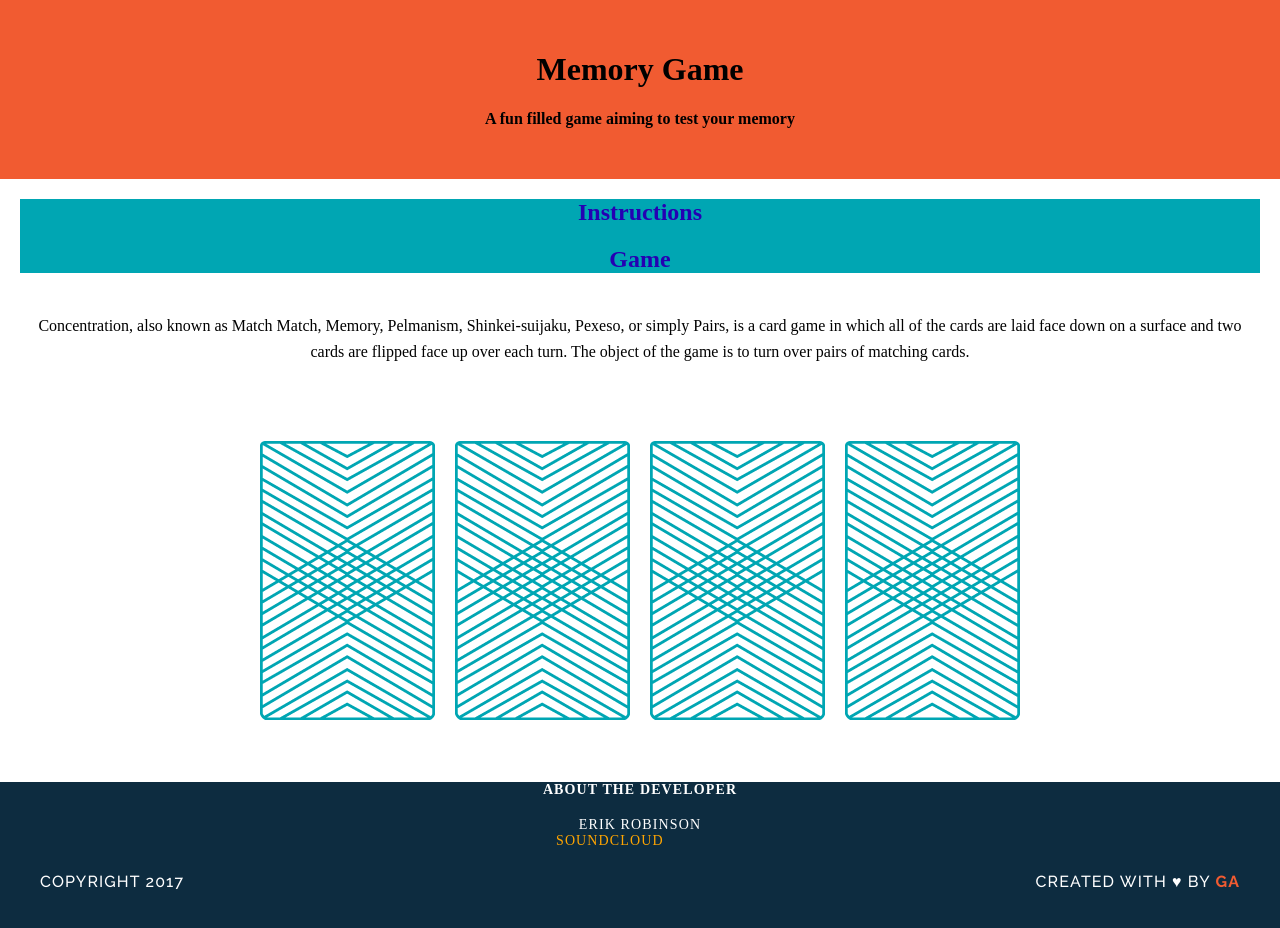
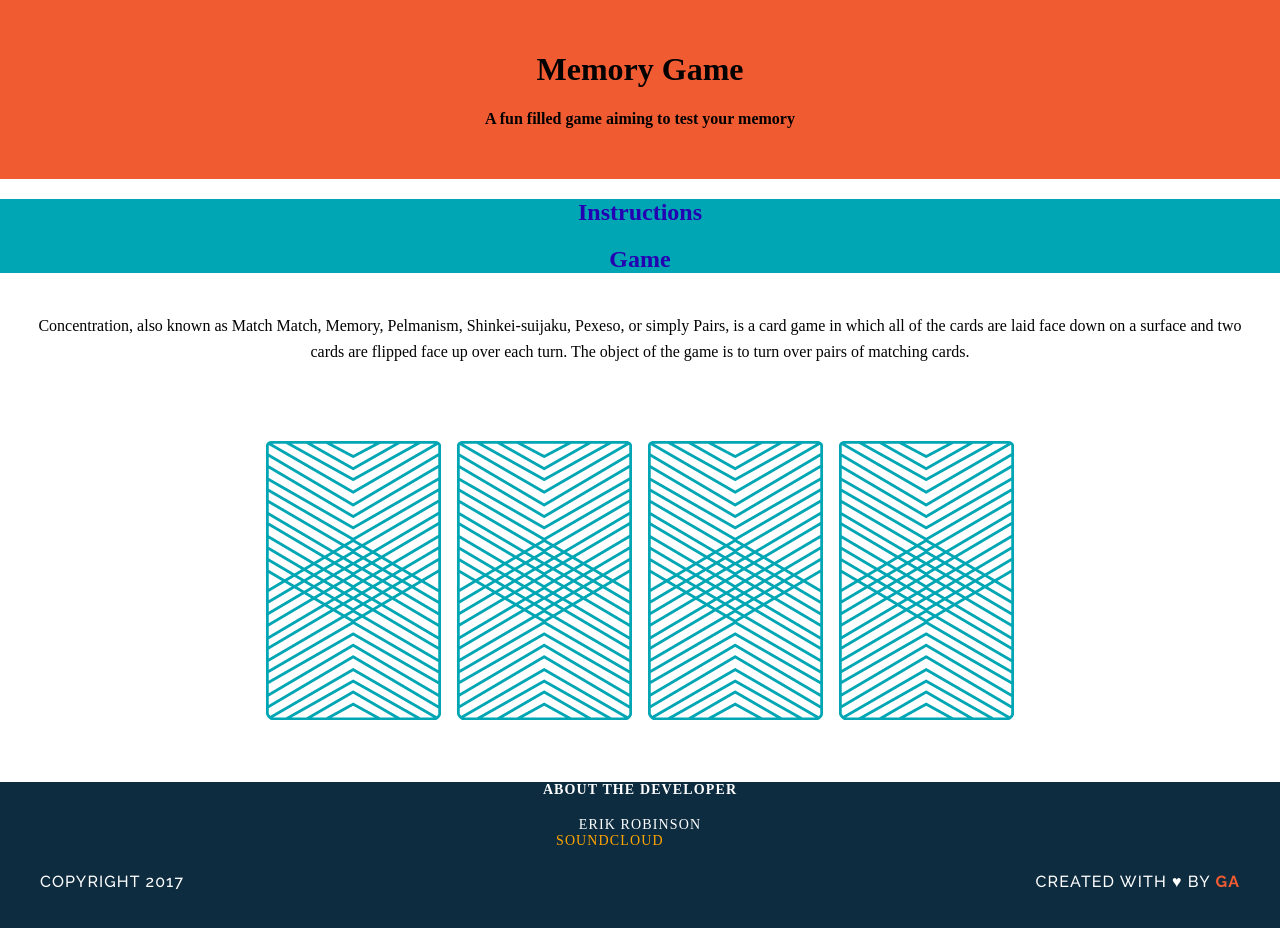
Before and after one commit to erikr93/wdi-fundamentals-memorygame, a plain HTML site: page index.html in a window 1280 px wide. Drawn offline with Linux system fonts and the light colour scheme; a web font is replaced by a local one.

Commit message:
created game logic

```diff
--- a/index.html
+++ b/index.html
@@ -24,12 +24,9 @@
 <main>
 <p>Concentration, also known as Match Match, Memory, Pelmanism, Shinkei-suijaku, Pexeso, or simply Pairs, is a card game in which all of the cards are laid face down on a surface and two cards are flipped face up over each turn.  The object of the game is to turn over pairs of matching cards.</p>
 
-<div>
-	<img src="images/back.png" alt="Queen of Diamonds">
-	<img src="images/back.png" alt="Queen of Hearts">
-	<img src="images/back.png" alt="King of Diamonds">
-	<img src="images/back.png" alt="King of Hearts">
-</div>
+<!--<button id="resetButton">Reset</button> -->
+
+ <div id="game-board" class="board clearfix"></div>
 
 </main>
 
@@ -45,6 +42,7 @@ Copyright 2017
 <p class="message">
 Created with &hearts; by <span class="name">GA</span>
 </p>
+</div>
 </footer>
 </body>
 </html>
--- a/main.js
+++ b/main.js
@@ -25,22 +25,32 @@ var cardsInPlay = [];
 
 var checkForMatch = function() {
 	if (cardsInPlay.length === 2) {
-	if (cardsInPlay[0] === cardsInPlay[1]) {
+		console.log(cardsInPlay[0])
+		if (cardsInPlay[0] === cardsInPlay[1]) {
 		alert("You found a match!");
 		}
- 	else {
+ 		else {
 		alert("Sorry, try again!");
 		}
 	}
 }
 
-var flipCard = function(cardId) {
+var flipCard = function() {
+	//console.log(this);
+	var cardId = this.getAttribute("id");
+	this.src = cards[cardId].cardImage;
 	cardsInPlay.push(cards[cardId].rank);
-	console.log("User flipped " + cards[cardId].rank);
 	checkForMatch();
-	console.log(cards[cardId].rank);
-	console.log(cards[cardId].cardImage);
 }
 
-flipCard(0);
-flipCard(2);
+var createBoard = function() {
+	for (var i = 0; i < cards.length; i++) {
+		var newCard = document.createElement("img");
+		newCard.src = 'images/back.png';
+		newCard.id = i;
+		newCard.addEventListener("click", flipCard);
+		document.getElementById("game-board").appendChild(newCard);
+  }
+}
+
+createBoard();
--- a/style.css
+++ b/style.css
@@ -5,7 +5,7 @@ h1 {
     font-color: #0D2C40;
     letter-spacing: 1px;
     font-size: 45px;
-    margin: 0;
+
 }
 p {
   font-family: "Droid Serif", serif;
@@ -22,13 +22,16 @@ header {
 	padding: 30px 20px;
 }
 nav {
-	margin: 0 20px;
+
 	background-color: #00A6B3;
 }
 main {
 	position: center;
 	width: 850px
 	margin: 35px auto;
+}
+button {
+	position: center;
 }
 img {
 	margin: 40px 8px;
```
